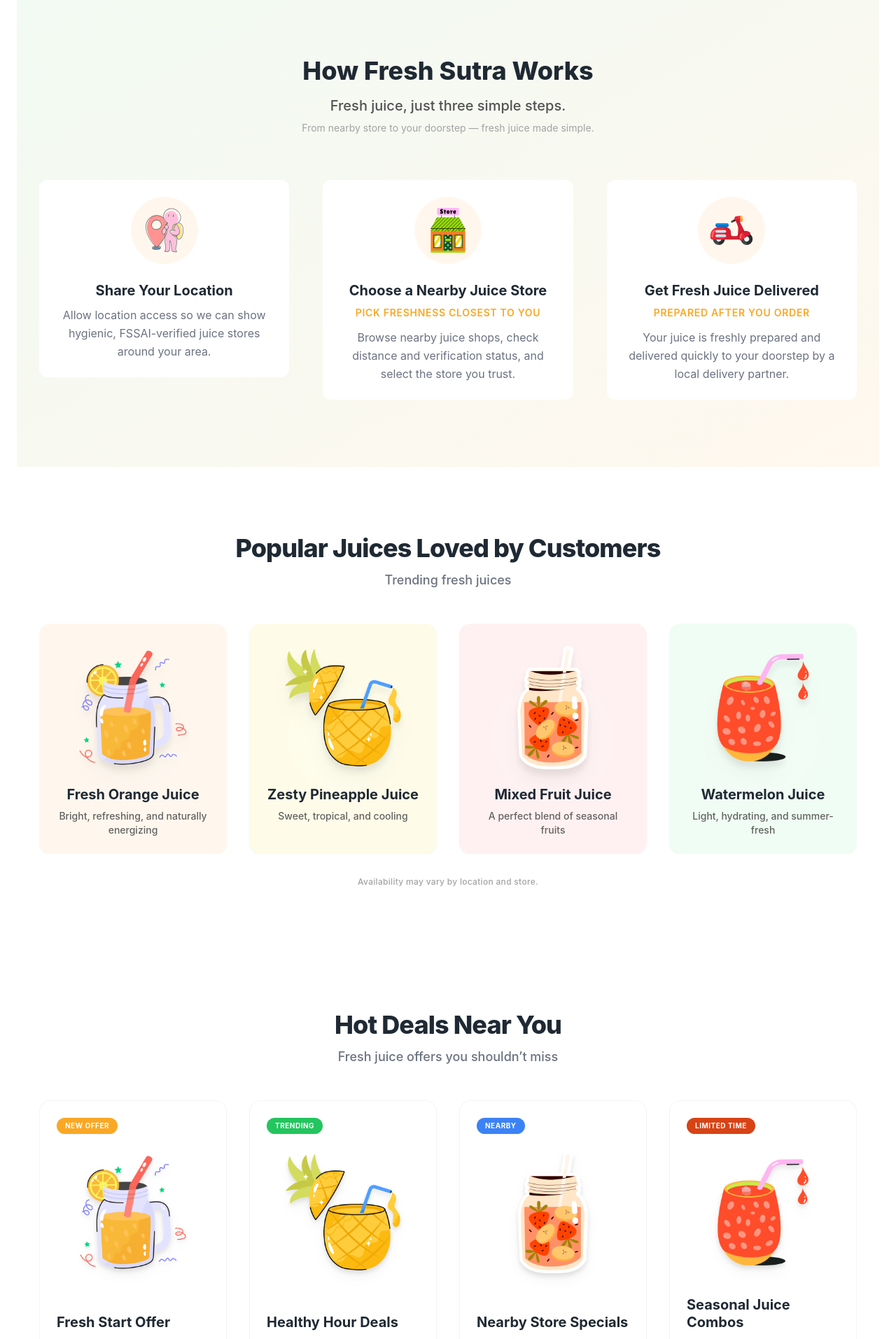
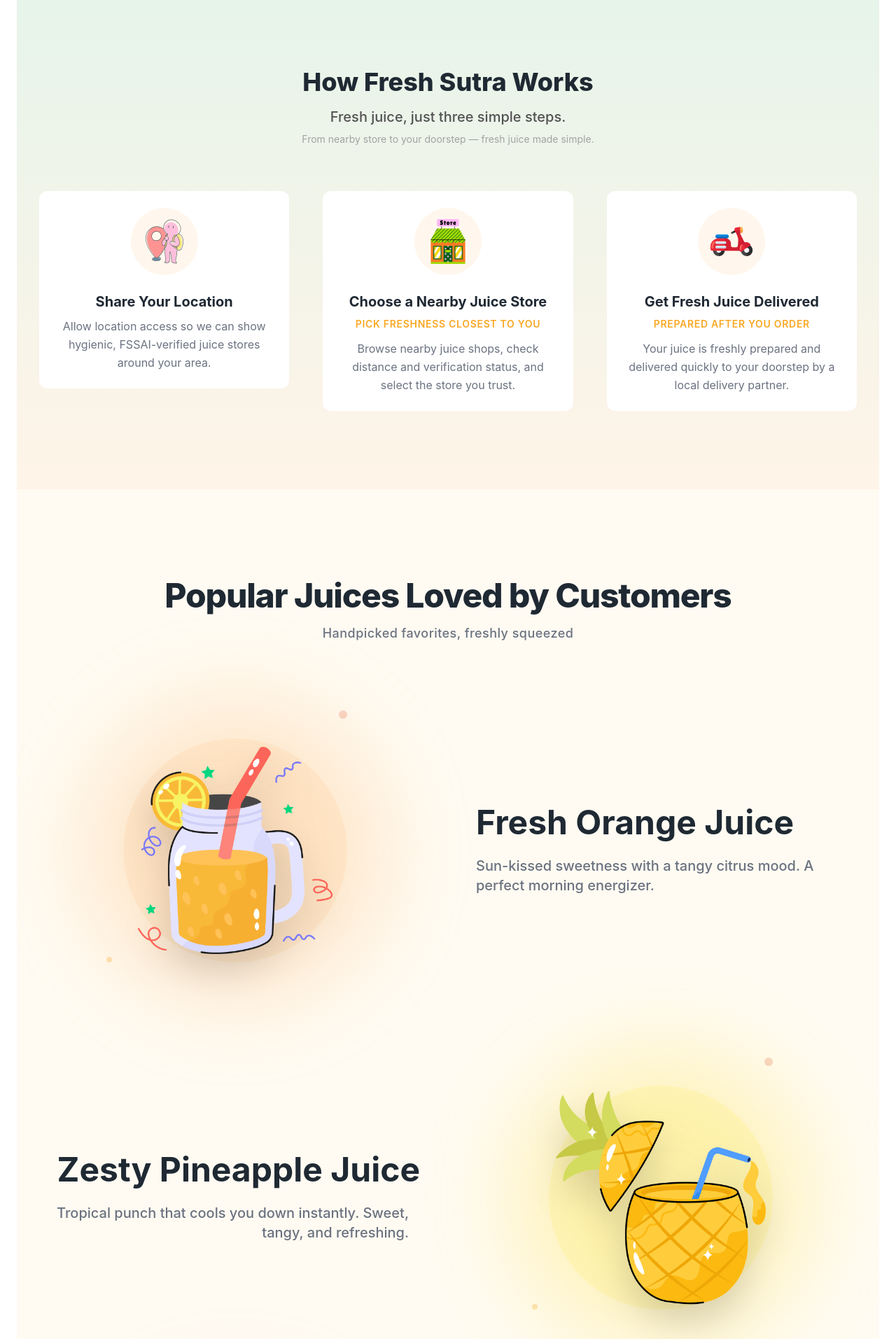
Before and after one commit to Anjalie0987/Fresh_Sutra, a React (Vite) app in the folder fresh-sutra-frontend/: page / in a window 1280 px wide. Shown: the part 880-2793 px from the top of the page at 70% size. Built offline with nearby package versions, Linux system fonts and the light colour scheme.

Commit message:
UI Enhancements: Header, Hero, Hot Deals, Popular Juices

```diff
--- a/fresh-sutra-frontend/src/components/home/HotDeals.jsx
+++ b/fresh-sutra-frontend/src/components/home/HotDeals.jsx
@@ -2,27 +2,49 @@
 import PineappleJuiceImg from '../../assets/images/img4.png';
 import MixedFruitJuiceImg from '../../assets/images/mixed.png';
 import WatermelonJuiceImg from '../../assets/images/watermelon.png';
+import PartyPopperImg from '../../assets/images/party-popper.png';
+import { FaStar } from "react-icons/fa";
 
-const OfferCard = ({ image, title, description, badge, badgeColor }) => (
-    <div className="flex-none w-[280px] md:w-full md:flex-1 bg-white rounded-2xl p-6 shadow-sm hover:shadow-xl hover:-translate-y-1 transition-all duration-300 cursor-pointer group snap-start border border-neutral-100 flex flex-col items-start h-full">
+const OfferCard = ({ image, title, description, badge, badgeColor, rating, originalPrice, price, discount }) => (
+    <div className="flex-none w-[280px] md:w-full md:flex-1 bg-white rounded-2xl p-6 shadow-sm hover:shadow-xl hover:-translate-y-1 transition-all duration-300 cursor-pointer group snap-start border border-neutral-100 flex flex-col items-start h-full relative overflow-hidden">
         {/* Top Badge */}
         <div className={`px-3 py-1 rounded-full text-[10px] font-bold uppercase tracking-wider text-white shadow-sm mb-4 ${badgeColor}`}>
             {badge}
         </div>
 
         {/* Spacious Image Container */}
-        <div className="w-full h-48 mb-6 flex items-center justify-center relative">
+        <div className="w-full h-40 mb-4 flex items-center justify-center relative">
             <img
                 src={image}
                 alt={title}
-                className="w-4/5 h-auto object-contain drop-shadow-lg group-hover:scale-110 transition-transform duration-500"
+                className="w-4/5 h-full object-contain drop-shadow-lg group-hover:scale-110 transition-transform duration-500"
             />
         </div>
 
-        {/* Clean Typography */}
+        {/* Content */}
         <div className="mt-auto w-full">
-            <h3 className="text-xl font-bold text-neutral-900 mb-2 leading-tight group-hover:text-secondary transition-colors">{title}</h3>
-            <p className="text-neutral-500 text-sm leading-relaxed">{description}</p>
+            {/* Title */}
+            <h3 className="text-xl font-bold text-neutral-900 mb-1 leading-tight group-hover:text-secondary transition-colors">{title}</h3>
+
+            {/* Rating */}
+            <div className="flex items-center gap-1 mb-2">
+                <div className="flex text-yellow-400 text-sm">
+                    {[...Array(5)].map((_, i) => (
+                        <FaStar key={i} className={i < Math.floor(rating) ? "text-yellow-400" : "text-gray-200"} />
+                    ))}
+                </div>
+                <span className="text-xs text-neutral-500 font-medium">({rating})</span>
+            </div>
+
+            {/* Description */}
+            <p className="text-neutral-500 text-sm leading-relaxed mb-4 line-clamp-2">{description}</p>
+
+            {/* Price & Discount */}
+            <div className="flex items-center gap-3 pt-3 border-t border-neutral-50">
+                <span className="text-neutral-400 line-through text-sm">₹{originalPrice}</span>
+                <span className="text-neutral-900 font-bold text-lg">₹{price}</span>
+                <span className="bg-green-100 text-green-700 text-[10px] px-2 py-0.5 rounded-full font-bold uppercase tracking-wide">{discount}</span>
+            </div>
         </div>
     </div>
 );
@@ -34,9 +56,16 @@
 
                 {/* Section Header */}
                 <div className="text-center mb-12">
-                    <h2 className="text-3xl md:text-4xl font-extrabold text-neutral-900 mb-3 tracking-tight">
-                        Hot Deals Near You
-                    </h2>
+                    <div className="flex items-center justify-center gap-3 mb-3">
+                        <h2 className="text-3xl md:text-4xl font-extrabold text-neutral-900 tracking-tight">
+                            Hot Deals Near You
+                        </h2>
+                        <img
+                            src={PartyPopperImg}
+                            alt="Celebration"
+                            className="w-8 md:w-10 -mt-1"
+                        />
+                    </div>
                     <p className="text-lg text-neutral-500 font-medium">
                         Fresh juice offers you shouldn’t miss
                     </p>
@@ -44,47 +73,63 @@
 
                 {/* Cards Container */}
                 {/* Mobile: Horizontal Scroll | Tablet: 2 Col Grid | Desktop: 4 Col Grid */}
-                <div className="flex overflow-x-auto pb-8 md:pb-0 gap-6 md:grid md:grid-cols-2 lg:grid-cols-4 snap-x snap-mandatory scrollbar-hide md:gap-8 px-2 md:px-0">
+                <div className="flex overflow-x-auto pb-8 md:pb-0 gap-6 md:grid md:grid-cols-2 lg:grid-cols-4 snap-x snap-mandatory scrollbar-hide md:gap-8 px-2 md:px-0 scroll-smooth">
 
                     {/* Offer 1 */}
                     <OfferCard
-                        image={OrangeJuiceImg} // Reuse image
+                        image={OrangeJuiceImg}
                         title="Fresh Start Offer"
                         description="Flat discount on your first juice order"
                         badge="New Offer"
                         badgeColor="bg-secondary"
+                        rating={4.8}
+                        originalPrice={120}
+                        price={89}
+                        discount="25% OFF"
                     />
 
                     {/* Offer 2 */}
                     <OfferCard
-                        image={PineappleJuiceImg} // Reuse image
+                        image={PineappleJuiceImg}
                         title="Healthy Hour Deals"
                         description="Special prices during selected time slots"
                         badge="Trending"
                         badgeColor="bg-green-500"
+                        rating={4.5}
+                        originalPrice={150}
+                        price={110}
+                        discount="26% OFF"
                     />
 
                     {/* Offer 3 */}
                     <OfferCard
-                        image={MixedFruitJuiceImg} // Reuse image
+                        image={MixedFruitJuiceImg}
                         title="Nearby Store Specials"
                         description="Exclusive offers from juice shops near you"
                         badge="Nearby"
                         badgeColor="bg-blue-500"
+                        rating={4.2}
+                        originalPrice={180}
+                        price={149}
+                        discount="17% OFF"
                     />
 
                     {/* Offer 4 */}
                     <OfferCard
-                        image={WatermelonJuiceImg} // Reuse image
+                        image={WatermelonJuiceImg}
                         title="Seasonal Juice Combos"
                         description="Limited-time fruit blends & combos"
                         badge="Limited Time"
                         badgeColor="bg-secondary-red"
+                        rating={4.9}
+                        originalPrice={200}
+                        price={169}
+                        discount="15% OFF"
                     />
                 </div>
 
                 {/* Disclaimer */}
-                <p className="text-center text-xs text-neutral-400 mt-8 font-medium tracking-wide">
+                <p className="text-center text-xs text-neutral-400 mt-4 font-medium tracking-wide">
                     Offers may vary by location and availability.
                 </p>
 
--- a/fresh-sutra-frontend/src/components/home/HowItWorks.jsx
+++ b/fresh-sutra-frontend/src/components/home/HowItWorks.jsx
@@ -15,7 +15,7 @@
 
 const HowItWorks = () => {
     return (
-        <section className="w-full py-16 md:py-24 bg-gradient-to-br from-[#F1FAF3] to-[#FFF8EE]">
+        <section className="w-full py-20 md:py-28 bg-gradient-to-b from-[#E6F4EA] to-[#FFF4E8]">
             <div className="container mx-auto px-4 md:px-8">
 
                 {/* Section Header */}
--- a/fresh-sutra-frontend/src/components/home/PopularJuices.jsx
+++ b/fresh-sutra-frontend/src/components/home/PopularJuices.jsx
@@ -3,89 +3,110 @@
 import MixedFruitJuiceImg from '../../assets/images/mixed.png';
 import WatermelonJuiceImg from '../../assets/images/watermelon.png';
 
-const JuiceCard = ({ image, name, description, bgColor }) => (
-    <div className={`flex-none w-[280px] md:w-full md:flex-1 ${bgColor} rounded-2xl p-6 shadow-sm hover:shadow-lg hover:-translate-y-2 transition-all duration-300 cursor-pointer group snap-start relative overflow-hidden`}>
-        {/* Floating Image Effect */}
-        <div className="w-full h-48 mb-4 flex items-center justify-center relative z-10 perspective-1000">
-            <img
-                src={image}
-                alt={name}
-                className="w-4/5 h-auto object-contain drop-shadow-xl transform group-hover:scale-110 group-hover:rotate-3 transition-transform duration-500 ease-out"
-            />
+const JuiceRow = ({ image, name, description, bgColor, blobColor, reverse }) => (
+    <div className={`flex flex-col ${reverse ? 'md:flex-row-reverse' : 'md:flex-row'} items-center justify-between gap-8 md:gap-20 w-full mb-24 last:mb-0`}>
+
+        {/* Image Section (Half Width) */}
+        <div className="w-full md:w-1/2 flex items-center justify-center relative">
+            <div className="relative w-72 h-72 md:w-[400px] md:h-[400px] flex items-center justify-center">
+
+                {/* Visual Background Circle (Smaller than image) */}
+                <div className={`absolute inset-0 m-auto w-56 h-56 md:w-80 md:h-80 rounded-full ${bgColor} opacity-60`} />
+
+                {/* Soft Blob/Glow */}
+                <div className={`absolute -inset-4 rounded-full ${blobColor} opacity-30 blur-3xl`} />
+
+                {/* Decorative Elements */}
+                <div className="absolute top-0 right-10 w-3 h-3 rounded-full bg-secondary-red/20" />
+                <div className="absolute bottom-10 left-4 w-2 h-2 rounded-full bg-secondary/30" />
+
+                {/* Main Image */}
+                <img
+                    src={image}
+                    alt={name}
+                    className="relative z-10 w-64 md:w-80 h-auto object-contain drop-shadow-2xl hover:scale-105 transition-transform duration-700 ease-in-out"
+                />
+            </div>
         </div>
 
-        {/* Content */}
-        <div className="relative z-10 text-center">
-            <h3 className="text-xl font-bold text-neutral-900 mb-2 leading-tight">{name}</h3>
-            <p className="text-neutral-600 text-sm font-medium opacity-90 line-clamp-2">{description}</p>
+        {/* Text Content Section (Half Width) */}
+        <div className={`w-full md:w-1/2 text-center ${reverse ? 'md:text-right' : 'md:text-left'} px-4 md:px-0`}>
+            <h3 className="text-3xl md:text-5xl font-bold text-neutral-900 mb-6 leading-tight">
+                {name}
+            </h3>
+            <p className="text-neutral-500 text-lg md:text-xl leading-relaxed max-w-lg mx-auto md:mx-0 font-medium">
+                {description}
+            </p>
         </div>
-
-        {/* Subtle decorative circle/glow behind image */}
-        <div className="absolute top-1/2 left-1/2 -translate-x-1/2 -translate-y-1/2 w-40 h-40 bg-white/20 rounded-full blur-2xl -z-0" />
     </div>
 );
 
 const PopularJuices = () => {
     return (
-        <section className="w-full py-16 md:py-24 relative overflow-hidden">
-            {/* Soft Transparent Background with Colored Blur Overlay */}
-            <div className="absolute inset-0 bg-white/50 -z-20" /> {/* Base transparency */}
-            <div className="absolute inset-0 bg-gradient-to-br from-[#FFF3E0] via-transparent to-[#EAF7EA] opacity-60 blur-3xl -z-10" />
+        <section className="w-full py-24 md:py-32 relative overflow-hidden bg-[#FFFBF2]">
+            {/* Background Decorative Blobs */}
+            <div className="absolute top-0 left-0 w-full h-full overflow-hidden -z-10 pointer-events-none">
+                <div className="absolute top-[-10%] left-[-5%] w-[500px] h-[500px] bg-orange-100/40 rounded-full blur-3xl opacity-60 mix-blend-multiply filter" />
+                <div className="absolute bottom-[-10%] right-[-5%] w-[600px] h-[600px] bg-green-50/40 rounded-full blur-3xl opacity-50 mix-blend-multiply filter" />
+                <div className="absolute top-[40%] left-[20%] w-[300px] h-[300px] bg-yellow-50/30 rounded-full blur-3xl opacity-40" />
+            </div>
 
-            <div className="container mx-auto px-4 md:px-8">
+            <div className="container mx-auto px-6 md:px-12 relative z-10">
 
                 {/* Section Header */}
-                <div className="text-center mb-12">
-                    <h2 className="text-3xl md:text-4xl font-extrabold text-neutral-900 mb-3 tracking-tight">
+                <div className="text-center mb-24">
+                    <h2 className="text-3xl md:text-5xl font-extrabold text-neutral-900 mb-4 tracking-tight">
                         Popular Juices Loved by Customers
                     </h2>
-                    <p className="text-lg text-neutral-500 font-medium">
-                        Trending fresh juices
+                    <p className="text-lg text-neutral-500 font-medium tracking-wide">
+                        Handpicked favorites, freshly squeezed
                     </p>
                 </div>
 
-                {/* Cards Container */}
-                {/* Mobile: Horizontal Scroll | Desktop: Grid */}
-                <div className="flex overflow-x-auto pb-8 md:pb-0 gap-6 md:grid md:grid-cols-4 snap-x snap-mandatory scrollbar-hide md:gap-8 px-2 md:px-0">
+                {/* Rows Container */}
+                <div className="flex flex-col w-full max-w-6xl mx-auto">
 
-                    {/* 1. Orange */}
-                    <JuiceCard
+                    {/* 1. Orange (Left Image) */}
+                    <JuiceRow
                         image={OrangeJuiceImg}
                         name="Fresh Orange Juice"
-                        description="Bright, refreshing, and naturally energizing"
-                        bgColor="bg-orange-50"
+                        description="Sun-kissed sweetness with a tangy citrus mood. A perfect morning energizer."
+                        bgColor="bg-orange-100"
+                        blobColor="bg-orange-300"
+                        reverse={false}
                     />
 
-                    {/* 2. Pineapple */}
-                    <JuiceCard
+                    {/* 2. Pineapple (Right Image) */}
+                    <JuiceRow
                         image={PineappleJuiceImg}
                         name="Zesty Pineapple Juice"
-                        description="Sweet, tropical, and cooling"
-                        bgColor="bg-yellow-50"
+                        description="Tropical punch that cools you down instantly. Sweet, tangy, and refreshing."
+                        bgColor="bg-yellow-100"
+                        blobColor="bg-yellow-300"
+                        reverse={true}
                     />
 
-                    {/* 3. Mixed Fruit */}
-                    <JuiceCard
+                    {/* 3. Mixed Fruit (Left Image) */}
+                    <JuiceRow
                         image={MixedFruitJuiceImg}
                         name="Mixed Fruit Juice"
-                        description="A perfect blend of seasonal fruits"
-                        bgColor="bg-rose-50"
+                        description="A perfect harmony of seasonal nature's candy. The best of everything in one sip."
+                        bgColor="bg-rose-100"
+                        blobColor="bg-rose-300"
+                        reverse={false}
                     />
 
-                    {/* 4. Watermelon */}
-                    <JuiceCard
+                    {/* 4. Watermelon (Right Image) */}
+                    <JuiceRow
                         image={WatermelonJuiceImg}
                         name="Watermelon Juice"
-                        description="Light, hydrating, and summer-fresh"
-                        bgColor="bg-green-50"
+                        description="Hydrating splash of summer freshness. Light, sweet, and absolutely reviving."
+                        bgColor="bg-green-100"
+                        blobColor="bg-green-300"
+                        reverse={true}
                     />
+
                 </div>
-
-                {/* Disclaimer */}
-                <p className="text-center text-xs text-neutral-400 mt-8 font-medium tracking-wide">
-                    Availability may vary by location and store.
-                </p>
-
             </div>
         </section>
     );
```
Also changed, not shown: fresh-sutra-frontend/src/components/home/Hero.jsx (+1 -12 lines), fresh-sutra-frontend/src/components/layout/Header.jsx (+73 -56 lines), fresh-sutra-frontend/src/assets/icons/placeholder.png (added).
